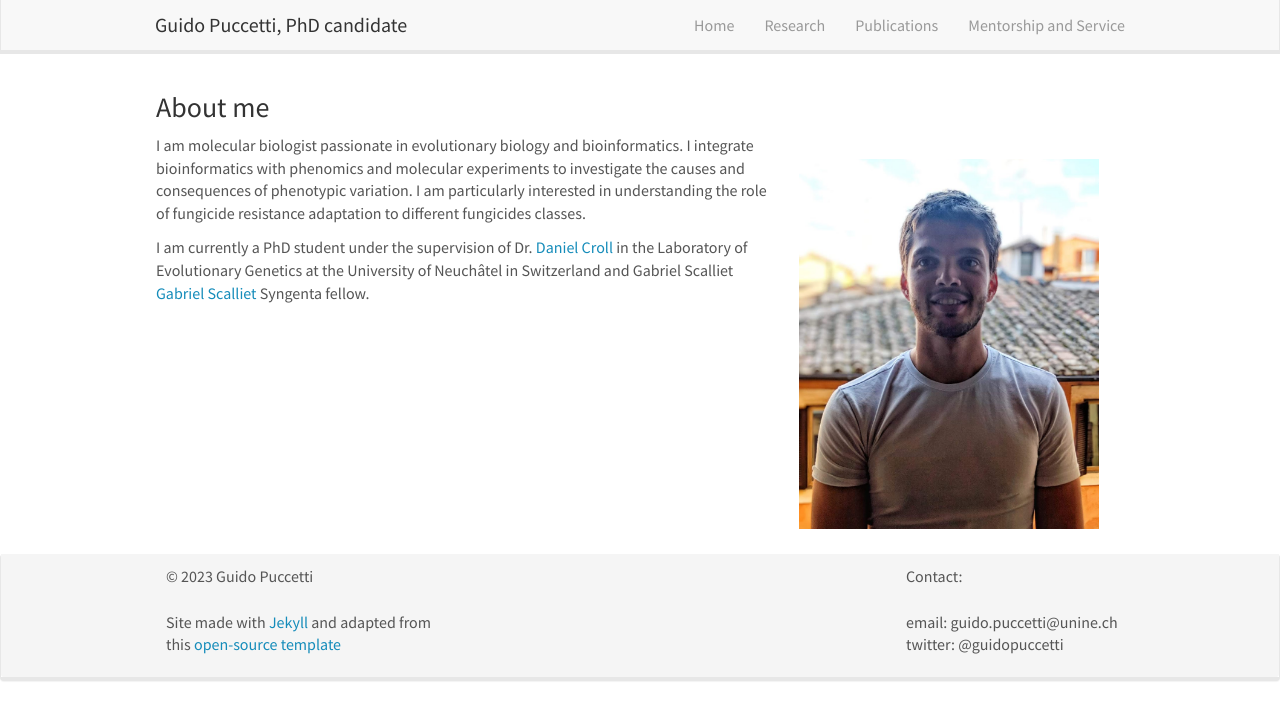
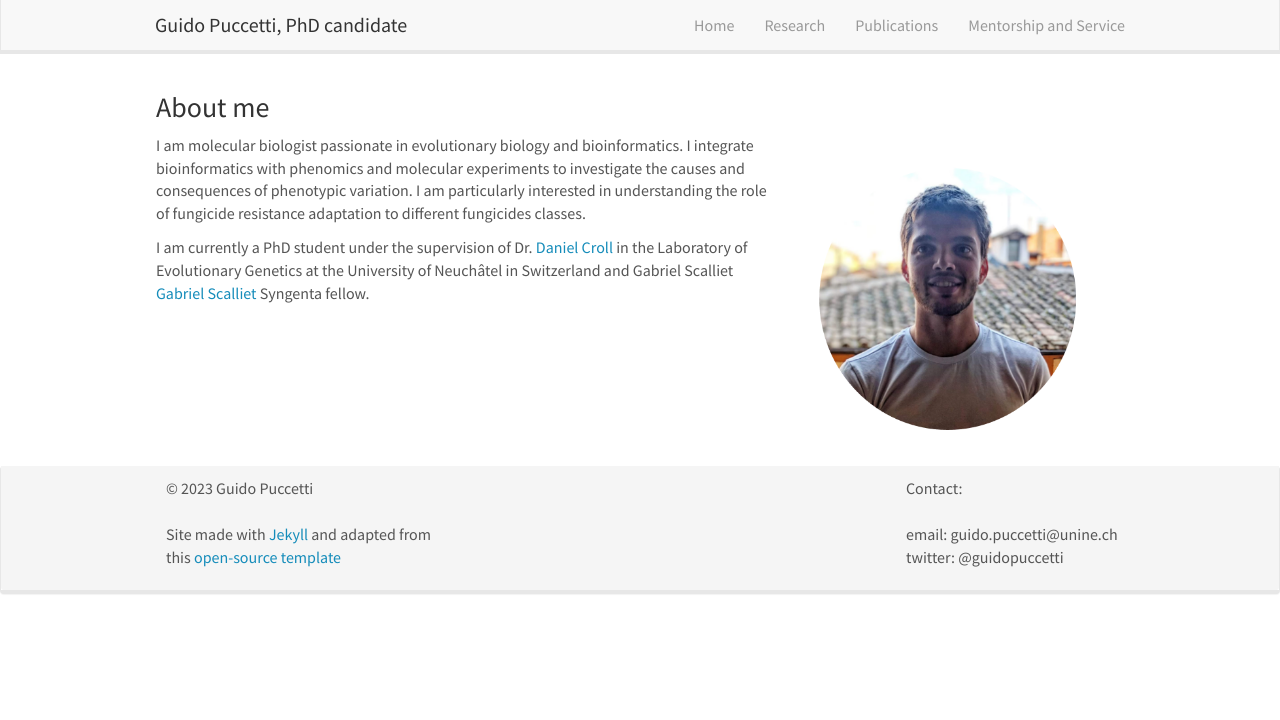
Before and after one commit to guidopuccetti/guidopuccetti.github.io, a Jekyll site: the page built from _pages/home.md, in a window 1280 px wide. Shown: the top 720 px of the page. Built offline with Jekyll 4.4.1, drawn with Linux system fonts in a browser that asks for light colours; nearby versions of some CDN libraries.

Commit message:
Update home.md

```diff
--- a/_pages/home.md
+++ b/_pages/home.md
@@ -8,7 +8,7 @@ permalink: /
 
 ### About me
 
-![]({{ site.url }}{{ site.baseurl }}/images/home/Screenshot_20191111-093350.png){: style="width: 350px; float: right; border: 100px; padding:25px"}
+![]({{ site.url }}{{ site.baseurl }}/images/home/Screenshot 2023-06-02 at 08.32.07.png){: style="width: 350px; float: right; border: 100px; padding:25px"}
 
 I am molecular biologist passionate in evolutionary biology and bioinformatics. I integrate bioinformatics with phenomics and molecular experiments to investigate the causes and consequences of phenotypic variation. I am particularly interested in understanding the role of fungicide resistance adaptation to different fungicides classes.
 
```
